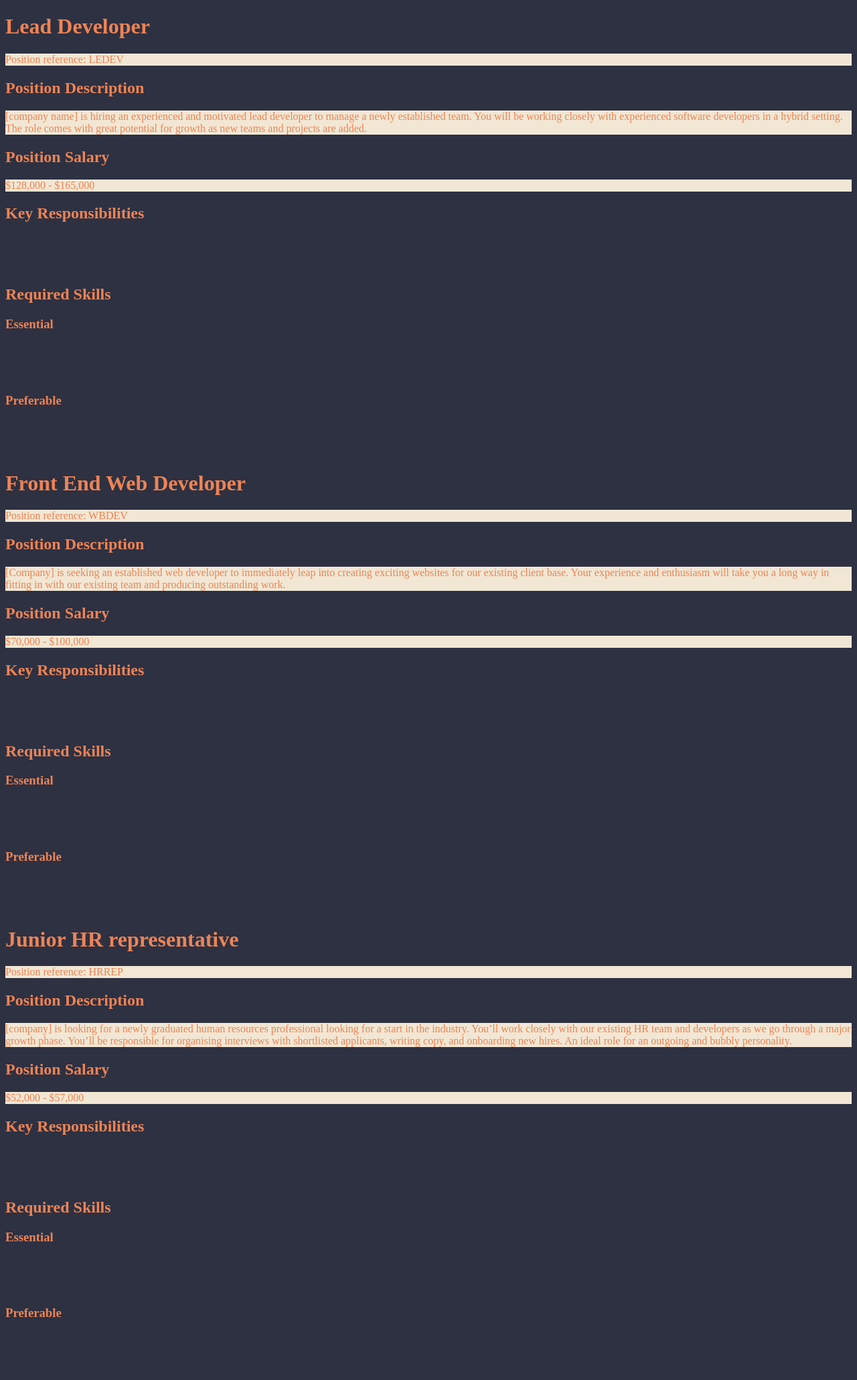
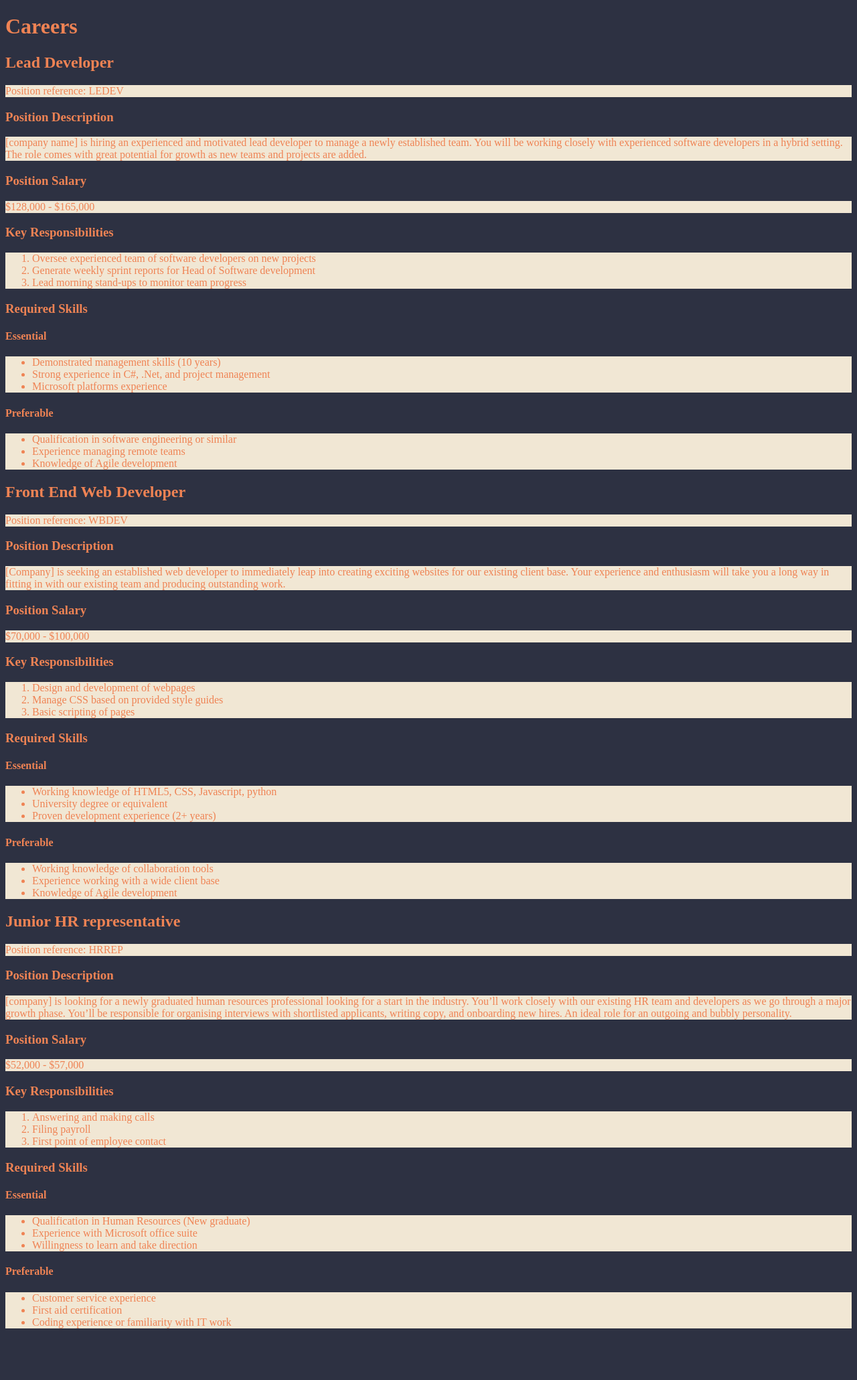
Before and after one commit to HarryMacheda/COS10026, a PHP site: page /jobs.html in a window 1280 px wide. Shown: the whole page at 67% size. After the commit the page ends 1983 px from the top, so only its background shows below. Run offline with PHP 8.4, Linux system fonts and the light colour scheme.

Commit message:
mostly finished jobs page, CSS needs finalising and company name needs to be editied in.

```diff
--- a/Index.css
+++ b/Index.css
@@ -11,6 +11,10 @@
     border-color: black;
 }
 
+/*common styling for list elements*/
+.theme-light.list {
+    display: list-item;
+}
 /*Common styling for submit buttons elements*/
 .submit {
     border-radius: 0px;
--- a/jobs.html
+++ b/jobs.html
@@ -6,82 +6,83 @@
     </head>
     <body>
         <div>
+            <h1 class="theme-light heading">Careers</h1>
             <div>
-                <h1 class="theme-light heading">Lead Developer</h1>
+                <h2 class="theme-light heading">Lead Developer</h2>
                 <p class="theme-light paragraph">Position reference: LEDEV</p>
-                <h2 class="theme-light heading">Position Description</h2>
+                <h3 class="theme-light heading">Position Description</h3>
                 <p class="theme-light paragraph">[company name] is hiring an experienced and motivated lead developer to manage a newly established team. You will be working closely with experienced software developers in a hybrid setting. The role comes with great potential for growth as new teams and projects are added.</p>
-                <h2 class="theme-light heading">Position Salary</h2>
+                <h3 class="theme-light heading">Position Salary</h3>
                 <p class="theme-light paragraph">$128,000 - $165,000</p>
-                <h2 class="theme-light heading">Key Responsibilities</h2>
-                <ol>
+                <h3 class="theme-light heading">Key Responsibilities</h3>
+                <ol class="theme-light paragraph">
                     <li>Oversee experienced team of software developers on new projects</li>
                     <li>Generate weekly sprint reports for Head of Software development</li>
                     <li>Lead morning stand-ups to monitor team progress</li>
-                </ol>
-                <h2 class="theme-light heading">Required Skills</h2>
-                <h3 class="theme-light heading">Essential</h3>
-                <ul>
+                </ol class="theme-light paragraph">
+                <h3 class="theme-light heading">Required Skills</h3>
+                <h4 class="theme-light heading">Essential</h4>
+                <ul class="theme-light paragraph">
                     <li>Demonstrated management skills (10 years)</li>
                     <li>Strong experience in C#, .Net, and project management</li>
                     <li>Microsoft platforms experience</li>
                 </ul>
-                <h3 class="theme-light heading">Preferable</h3>
-                <ul>
+                <h4 class="theme-light heading">Preferable</h4>
+                <ul class="theme-light paragraph">
                     <li>Qualification in software engineering or similar</li>
                     <li>Experience managing remote teams</li>
                     <li>Knowledge of Agile development</li>
                 </ul>
             </div>
             <div>
-                <h1 class="theme-light heading">Front End Web Developer</h1>
+                <h2 class="theme-light heading">Front End Web Developer</h2>
                 <p class="theme-light paragraph">Position reference: WBDEV</p>
-                <h2 class="theme-light heading">Position Description</h2>
+                <h3 class="theme-light heading">Position Description</h3>
                 <p class="theme-light paragraph">[Company] is seeking an established web developer to immediately leap into creating exciting websites for our existing client base. Your experience and enthusiasm will take you a long way in fitting in with our existing team and producing outstanding work.</p>
-                <h2 class="theme-light heading">Position Salary</h2>
+                <h3 class="theme-light heading">Position Salary</h3>
                 <p class="theme-light paragraph">$70,000 - $100,000</p>
-                <h2 class="theme-light heading">Key Responsibilities</h2>
-                <ol>
-                    <li>Design and development of webpages</li>
+                <h3 class="theme-light heading">Key Responsibilities</h3>
+                <ol class="theme-light paragraph">
+                    <li class="theme-light paragraph">Design and development of webpages</li>
                     <li>Manage CSS based on provided style guides</li>
                     <li>Basic scripting of pages</li>
                 </ol>
-                <h2 class="theme-light heading">Required Skills</h2>
-                <h3 class="theme-light heading">Essential</h3>
-                <ul>
+                <h3 class="theme-light heading">Required Skills</h3>
+                <h4 class="theme-light heading">Essential</h4>
+                <ul class="theme-light paragraph">
                     <li>Working knowledge of HTML5, CSS, Javascript, python</li>
                     <li>University degree or equivalent</li>
                     <li>Proven development experience (2+ years)</li>
                 </ul>
-                <h3 class="theme-light heading">Preferable</h3>
-                <ul>
+                <h4 class="theme-light heading">Preferable</h4>
+                <ul class="theme-light paragraph">
                     <li>Working knowledge of collaboration tools</li>
                     <li>Experience working with a wide client base</li>
                     <li>Knowledge of Agile development</li>
                 </ul>
             </div>
             <div>
-                <h1 class="theme-light heading">Junior HR representative</h1>
+                <h2 class="theme-light heading">Junior HR representative</h2>
                 <p class="theme-light paragraph">Position reference: HRREP</p>
-                <h2 class="theme-light heading">Position Description</h2>
+                <h3 class="theme-light heading">Position Description</h3>
                 <p class="theme-light paragraph">[company] is looking for a newly graduated human resources professional looking for a start in the industry. You’ll work closely with our existing HR team and developers as we go through a major growth phase. You’ll be responsible for organising interviews with shortlisted applicants, writing copy, and onboarding new hires. An ideal role for an outgoing and bubbly personality.</p>
-                <h2 class="theme-light heading">Position Salary</h2>
+                <h3 class="theme-light heading">Position Salary</h3>
                 <p class="theme-light paragraph">$52,000 - $57,000</p>
-                <h2 class="theme-light heading">Key Responsibilities</h2>
-                <ol>
+                <h3 class="theme-light heading">Key Responsibilities</h3>
+                <ol class="theme-light paragraph">
                     <li>Answering and making calls</li>
                     <li>Filing payroll</li>
                     <li>First point of employee contact</li>
                 </ol>
-                <h2 class="theme-light heading">Required Skills</h2>
-                <h3 class="theme-light heading">Essential</h3>
-                <ul>
+                <h3 class="theme-light heading">Required Skills</h3>
+                <h4 class="theme-light heading">Essential</h4>
+                <ul class="theme-light paragraph">
                     <li>Qualification in Human Resources (New graduate)</li>
                     <li>Experience with Microsoft office suite</li>
                     <li>Willingness to learn and take direction</li>
                 </ul>
-                <h3 class="theme-light heading">Preferable</h3>
-                <ul>
+                <h4 class="theme-light heading">Preferable</h4>
+                <ul class="theme-light paragraph">
                     <li>Customer service experience</li>
                     <li>First aid certification</li>
                     <li>Coding experience or familiarity with IT work</li>
```
